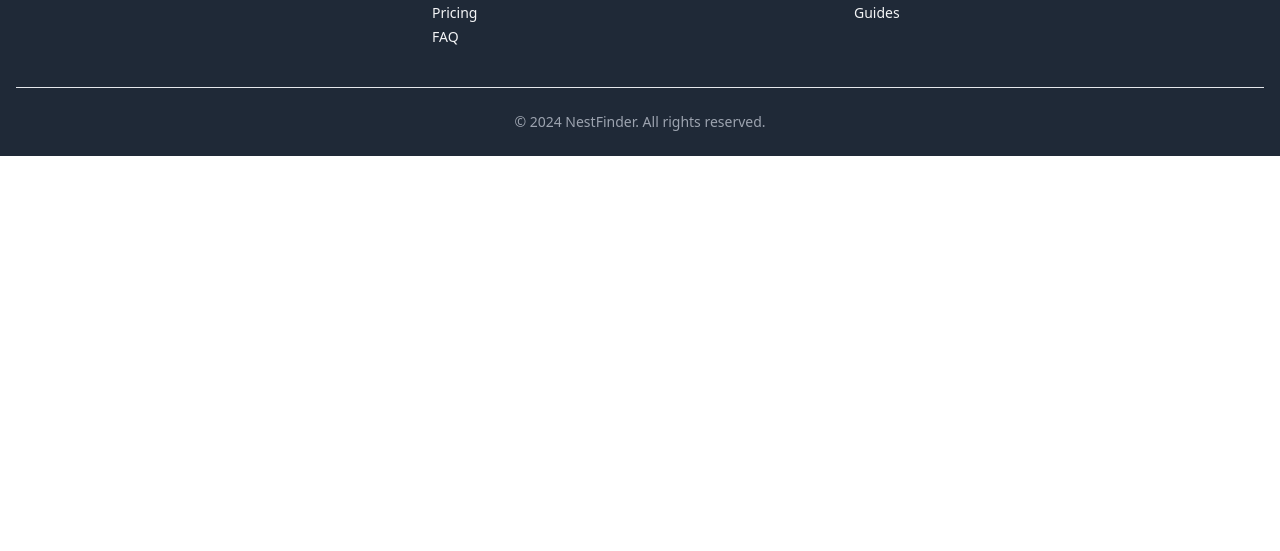
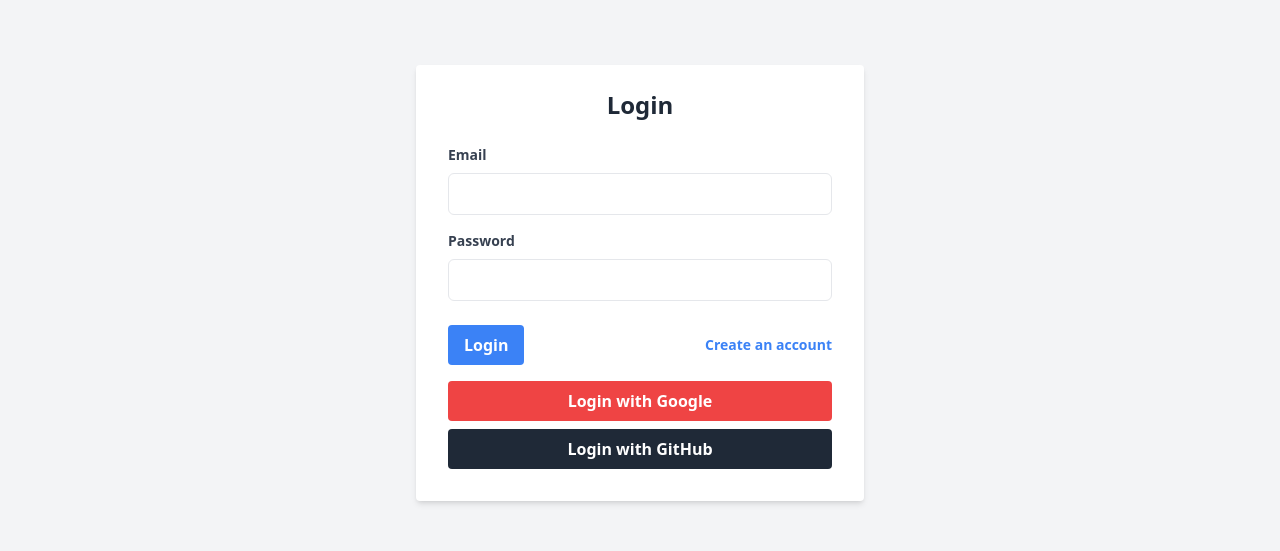
Before and after one commit to AbdullaAlHarun/nest-finder, a React (Vite) app: page /Login in a window 1280 px wide. Shown: the part 181-732 px from the top of the page. Built offline with nearby package versions, Linux system fonts and the light colour scheme.

Commit message:
Added Login Form !

```diff
--- /dev/null
+++ b/src/componants/Login.jsx
@@ -0,0 +1,42 @@
+import { useForm } from 'react-hook-form';
+
+const Login = () => {
+  const { register, formState: { errors } } = useForm();
+
+  const handleLogin = e => {
+    e.preventDefault();
+    const email = e.target.email.value;
+    const password = e.target.password.value;
+    console.log(email,password);
+  };
+
+  return (
+    <div className="min-h-screen bg-gray-100 flex justify-center items-center">
+      <div className="bg-white shadow-md rounded px-8 pt-6 pb-8 w-full max-w-md">
+        <h2 className="text-2xl font-bold mb-6 text-center">Login</h2>
+        <form onSubmit={handleLogin}>
+          <div className="mb-4">
+            <label className="block text-gray-700 text-sm font-bold mb-2" htmlFor="email">Email</label>
+            <input {...register("email", { required: true })} type="email" id="email" name="email" className="w-full px-3 py-2 border rounded-md" />
+            {errors.email && <p className="text-red-500 text-xs mt-1">Email is required</p>}
+          </div>
+          <div className="mb-6">
+            <label className="block text-gray-700 text-sm font-bold mb-2" htmlFor="password">Password</label>
+            <input {...register("password", { required: true })} type="password" id="password" name="password" className="w-full px-3 py-2 border rounded-md" />
+            {errors.password && <p className="text-red-500 text-xs mt-1">Password is required</p>}
+          </div>
+          <div className="flex items-center justify-between">
+            <button type="submit" className="bg-blue-500 hover:bg-blue-600 text-white font-bold py-2 px-4 rounded focus:outline-none focus:shadow-outline">Login</button>
+            <a href="/register" className="inline-block align-baseline font-bold text-sm text-blue-500 hover:text-blue-800">Create an account</a>
+          </div>
+        </form>
+        <div className="mt-4">
+          <button className="bg-red-500 hover:bg-red-600 text-white font-bold py-2 px-4 rounded focus:outline-none focus:shadow-outline w-full">Login with Google</button>
+          <button className="bg-gray-800 hover:bg-gray-900 text-white font-bold py-2 px-4 rounded focus:outline-none focus:shadow-outline mt-2 w-full">Login with GitHub</button>
+        </div>
+      </div>
+    </div>
+  );
+};
+
+export default Login;
--- a/src/componants/Register.jsx
+++ b/src/componants/Register.jsx
@@ -2,36 +2,37 @@
 import { useForm } from 'react-hook-form';
 
 const Register = () => {
-  const { register, handleSubmit, formState: { errors } } = useForm();
+  const { register, formState: { errors } } = useForm();
 
-  const onSubmit = data => {
-    // Here you can perform registration logic
-    console.log(data);
-    // Show success toast/alert
-    alert("Registration successful!");
+  const handleRegister = e => {
+    e.preventDefault();
+    const name = e.target.name.value;
+    const email = e.target.email.value;
+    const password = e.target.password.value;
+    console.log(name,email,password);
   };
 
   return (
     <div className="container mx-auto w-96 mt-8 shadow-xl p-8">
       <h1 className="text-2xl font-bold mb-4">Register</h1>
-      <form onSubmit={handleSubmit(onSubmit)}>
+      <form onSubmit={handleRegister}>
         <div className="mb-4">
           <label className="block text-sm font-bold mb-2" htmlFor="name">Name</label>
-          <input {...register("name", { required: true })} type="text" id="name" className="w-full px-3 py-2 border rounded-md" />
+          <input {...register("name", { required: true })} type="text" id="name" name="name" className="w-full px-3 py-2 border rounded-md" />
           {errors.name && <p className="text-red-500 text-xs mt-1">Name is required</p>}
         </div>
         <div className="mb-4">
           <label className="block text-sm font-bold mb-2" htmlFor="email">Email</label>
-          <input {...register("email", { required: true, pattern: /^\S+@\S+$/i })} type="email" id="email" className="w-full px-3 py-2 border rounded-md" />
+          <input {...register("email", { required: true, pattern: /^\S+@\S+$/i })} type="email" name="email" id="email" className="w-full px-3 py-2 border rounded-md" />
           {errors.email && <p className="text-red-500 text-xs mt-1">Email is required and must be valid</p>}
         </div>
         <div className="mb-4">
           <label className="block text-sm font-bold mb-2" htmlFor="photoURL">Photo URL</label>
-          <input {...register("photoURL")} type="text" id="photoURL" className="w-full px-3 py-2 border rounded-md" />
+          <input {...register("photoURL")} type="text" id="photoURL" name="photoURL" className="w-full px-3 py-2 border rounded-md" />
         </div>
         <div className="mb-4">
           <label className="block text-sm font-bold mb-2" htmlFor="password">Password</label>
-          <input {...register("password", { required: true, minLength: 6, pattern: /^(?=.*[a-z])(?=.*[A-Z])/ })} type="password" id="password" className="w-full px-3 py-2 border rounded-md" />
+          <input {...register("password", { required: true, minLength: 6, pattern: /^(?=.*[a-z])(?=.*[A-Z])/ })} type="password" id="password" name="password" className="w-full px-3 py-2 border rounded-md" />
           {errors.password && <p className="text-red-500 text-xs mt-1">Password must be at least 6 characters long, contain at least one uppercase letter, and one lowercase letter</p>}
         </div>
         <button type="submit" className="bg-blue-500 hover:bg-blue-600 text-white font-bold py-2 px-4 rounded focus:outline-none focus:shadow-outline">Register</button>
```
